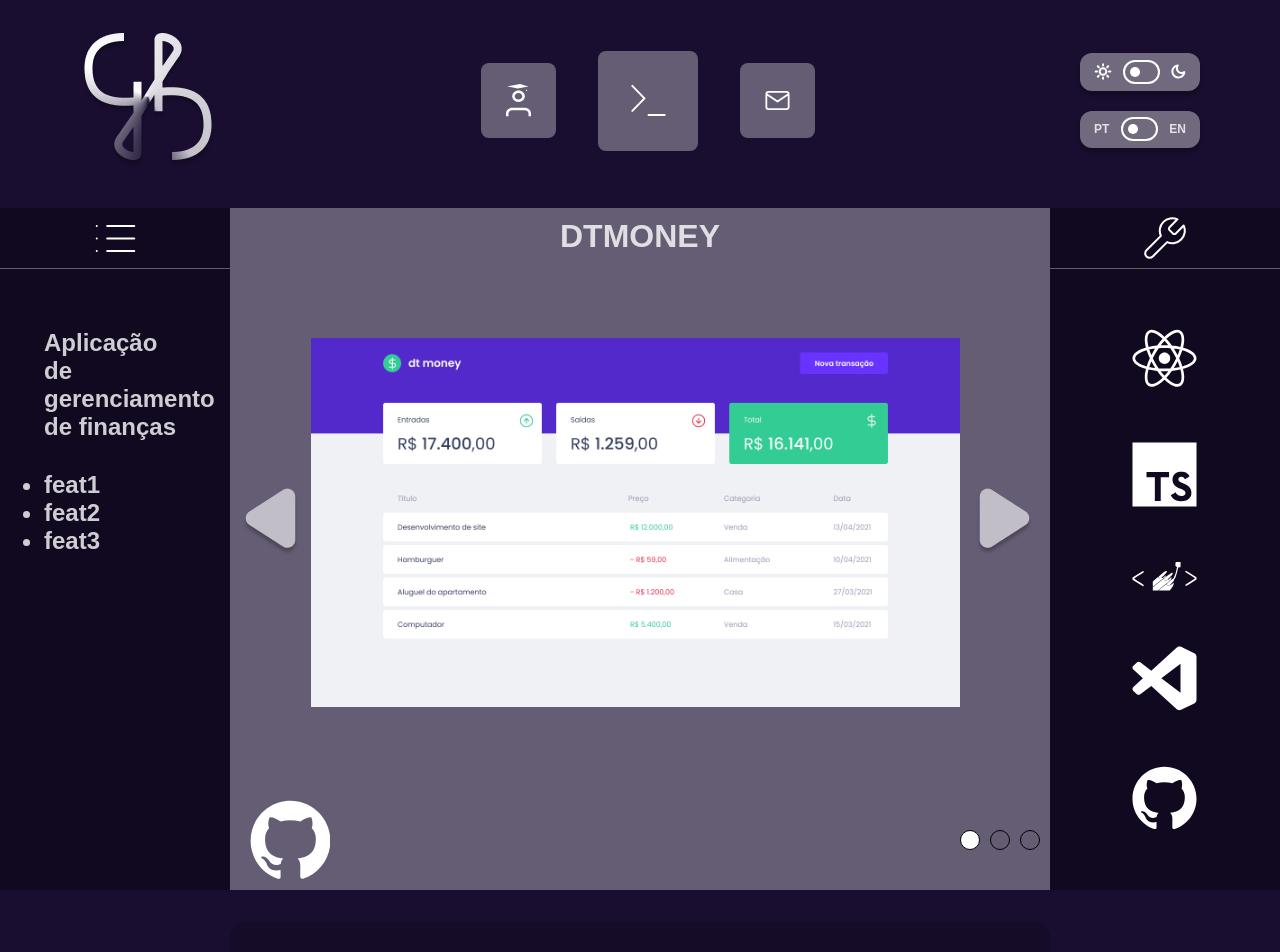
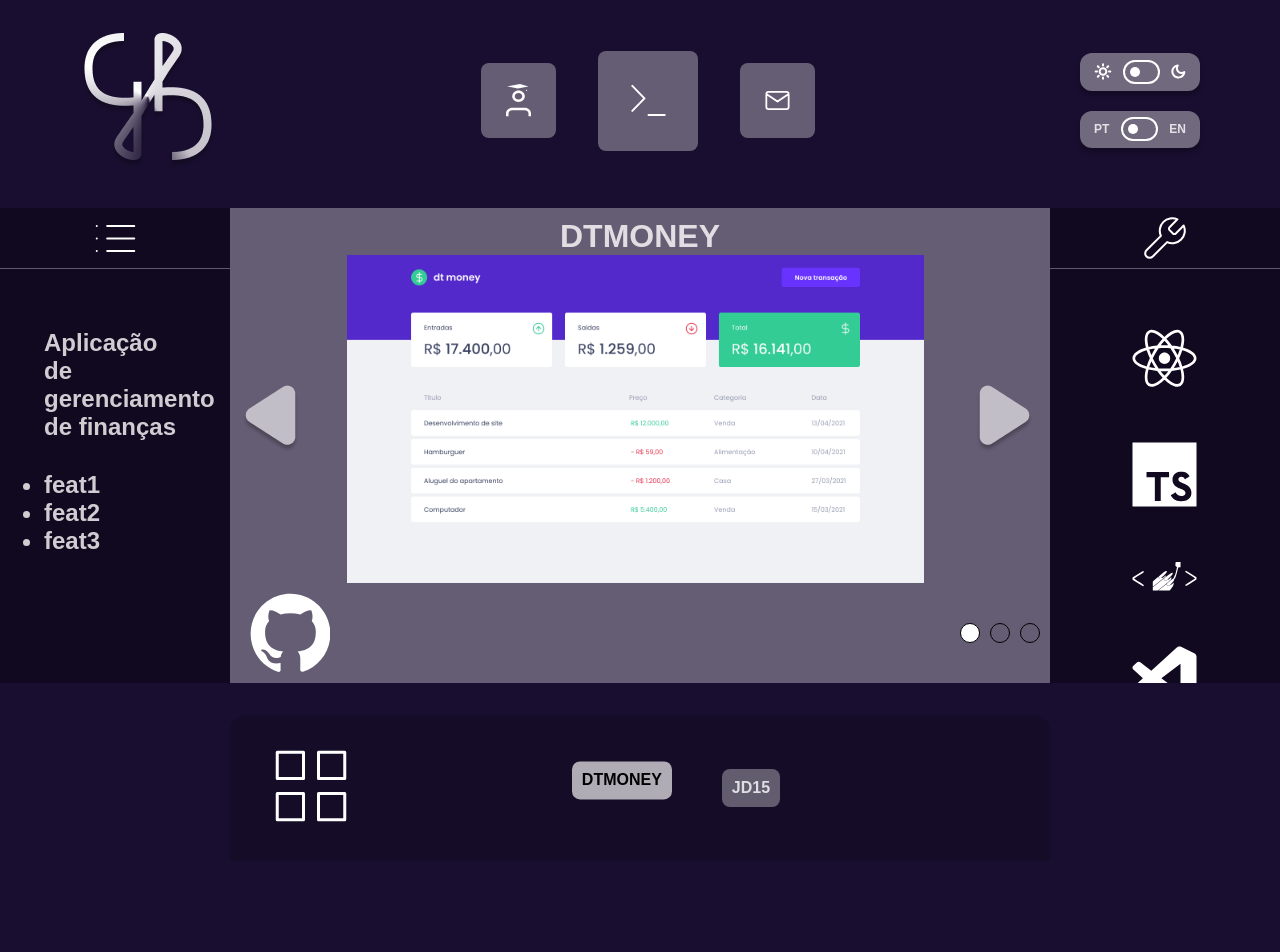
Before and after one commit to gabrielb-ss/my-portfolio, a React (Vite) app: page / in a window 1280 px wide. Shown: the top 952 px of the page. After the commit the page ends 861 px from the top, so only its background shows below. Built offline with nearby package versions, Linux system fonts and the light colour scheme.

Commit message:
change components height to render Projects w/o v-scroll

```diff
--- a/src/App.tsx
+++ b/src/App.tsx
@@ -1,13 +1,12 @@
+import { GlobalStyle } from "./styles/global";
 import { Header } from "./components/Header";
-import { GlobalStyle } from "./styles/global";
 import { Projects } from "./components/Projects";
 
 export function App() {
   return (
     <>
-      <Header></Header>
-      <Projects></Projects>
-
+      <Header />
+      <Projects />
       <GlobalStyle />
     </>
   )
--- a/src/components/Aside/styles.ts
+++ b/src/components/Aside/styles.ts
@@ -2,6 +2,7 @@ import styled from 'styled-components'
 
 export const Content = styled.div`
   width: 18vw;
+  height: inherit;
   background: rgba(0, 0, 0, 0.33);
 
   display: flex;
--- a/src/components/Projects/index.tsx
+++ b/src/components/Projects/index.tsx
@@ -56,7 +56,6 @@ export function Projects () {
         projects={projects}
         setCurrProject ={setCurrProject}
       />
-
     </Container>
   );
 }
--- a/src/components/Projects/styles.ts
+++ b/src/components/Projects/styles.ts
@@ -2,8 +2,9 @@ import styled from 'styled-components';
 import { Content as NavBar } from '../ProjectsNavBar/styles';
 
 export const Container = styled.div`
+
   width: 100vw;
-  height: 64vh;
+  height: 59.4vh;
   margin-top: 4rem;
   display: grid;
 
--- a/src/components/ProjectsNavBar/styles.ts
+++ b/src/components/ProjectsNavBar/styles.ts
@@ -2,8 +2,6 @@ import styled from 'styled-components'
 
 export const Content = styled.nav`
  //* {outline: 1px green solid}
-
-  height: 14rem;
   padding: 3.5rem 4.5rem;
   margin-top: 3.2rem;
   border-radius: 1.6rem 1.6rem 0 0;
--- a/src/components/SlideShow/styles.ts
+++ b/src/components/SlideShow/styles.ts
@@ -10,6 +10,8 @@ export const Container = styled.div`
   }
 
   width: 64vw;
+  height: inherit;
+
   background: rgba(255, 255, 255, 0.33);
 
   display: grid;
--- a/src/styles/global.ts
+++ b/src/styles/global.ts
@@ -23,7 +23,8 @@ export const GlobalStyle = createGlobalStyle`
 
   /* width */
   ::-webkit-scrollbar {
-    width: .5rem;
+    width: 1rem;
+    height: 1rem;
   }
 
   /* Track */
```
